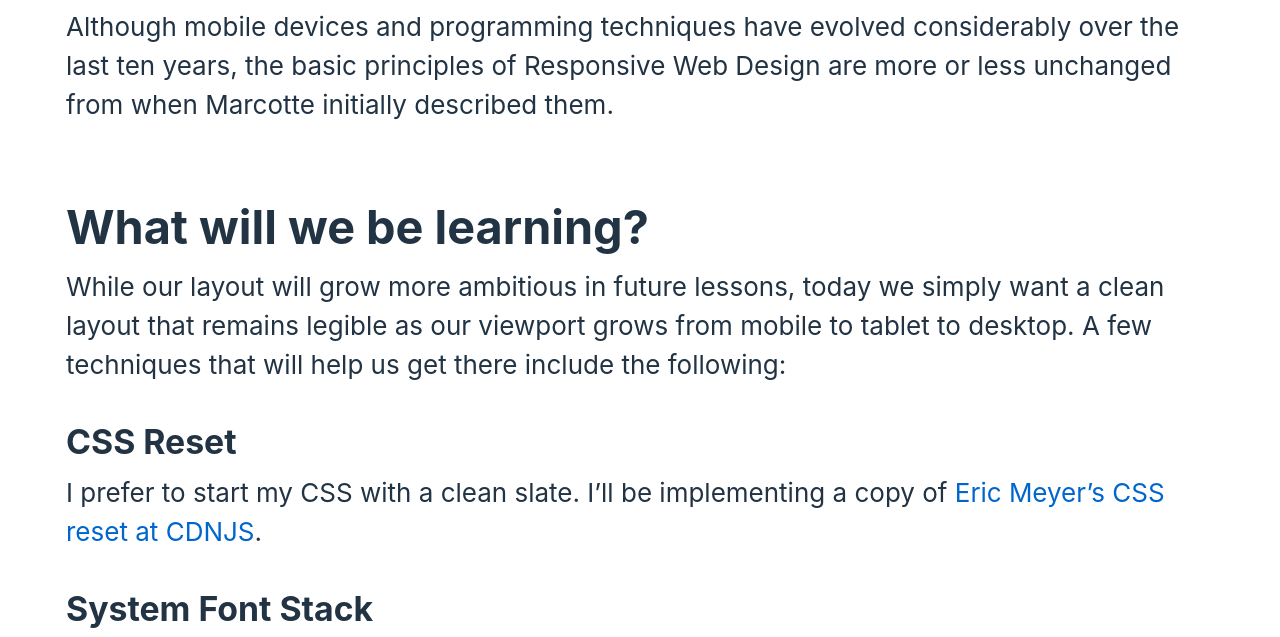
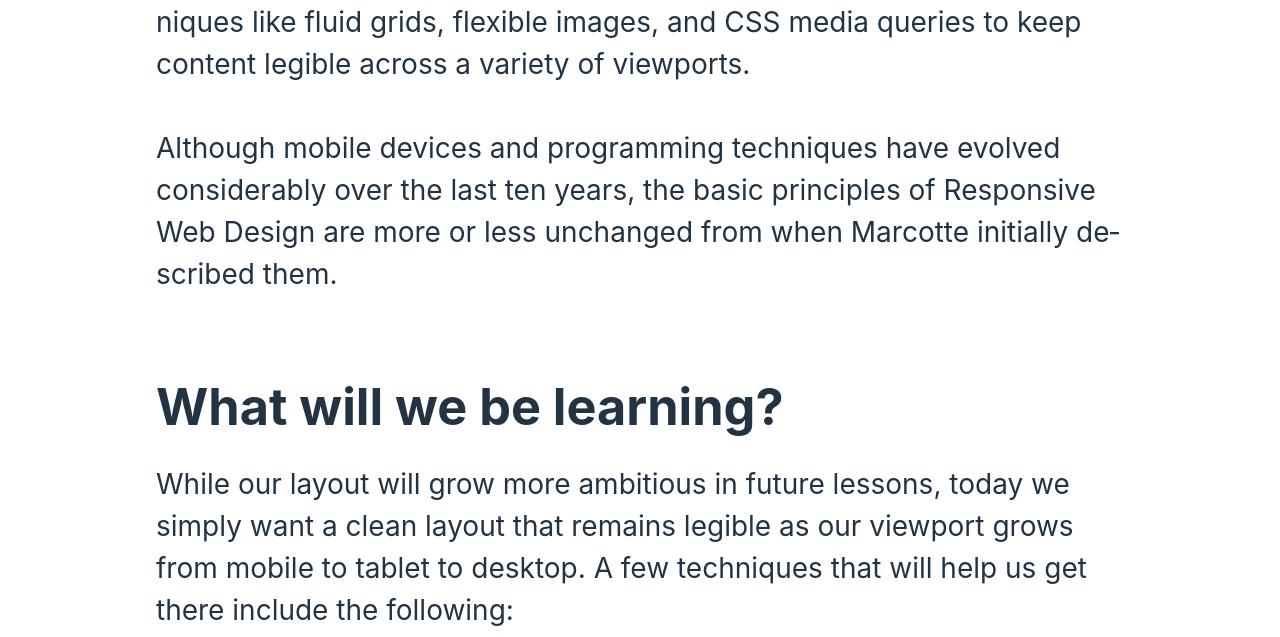
Before and after one commit to anwarmontasir/responsive-css-test-01, a plain HTML site: page index.html in a window 1280 px wide. Shown: the part 687-1324 px from the top of the page. Drawn offline with nearby package versions, Linux system fonts and the light colour scheme.

Commit message:
container less wide

```diff
--- a/css/style.css
+++ b/css/style.css
@@ -20,7 +20,7 @@ body {
 }
 
 .container {
-    max-width: 1200px;
+    max-width: 1024px;
     margin: 0 auto;
     padding: 0 1rem;
 }
@@ -28,7 +28,7 @@ body {
 h1, h2, h3 {
     font-weight: bold;
     line-height: 1.1;
-    margin-bottom: .5rem;
+    margin-bottom: 1rem;
 }
 
 h1 {font-size: 2.3rem;}
@@ -69,7 +69,10 @@ nav ul li a:hover {
     background: #456;
 }
 
-main {margin: 3rem 0;}
+main {
+    margin: 3rem 0;
+    hyphens: auto;
+}
 
 section {margin-bottom: 3rem;}
 
@@ -81,7 +84,7 @@ footer {
 
 @media screen and (min-width: 320px) {
     html {
-        font-size: calc(20px + 6 * ((100vw - 320px) / 880));
+        font-size: calc(20px + 8 * ((100vw - 320px) / 704));
     }
 }
 @media screen and (min-width: 600px) {
@@ -97,8 +100,8 @@ footer {
         border-bottom: none;
     }
 }
-@media screen and (min-width: 1200px) {
+@media screen and (min-width: 1024px) {
     html {
-        font-size: 26px;
+        font-size: 28px;
     }
 }
```
